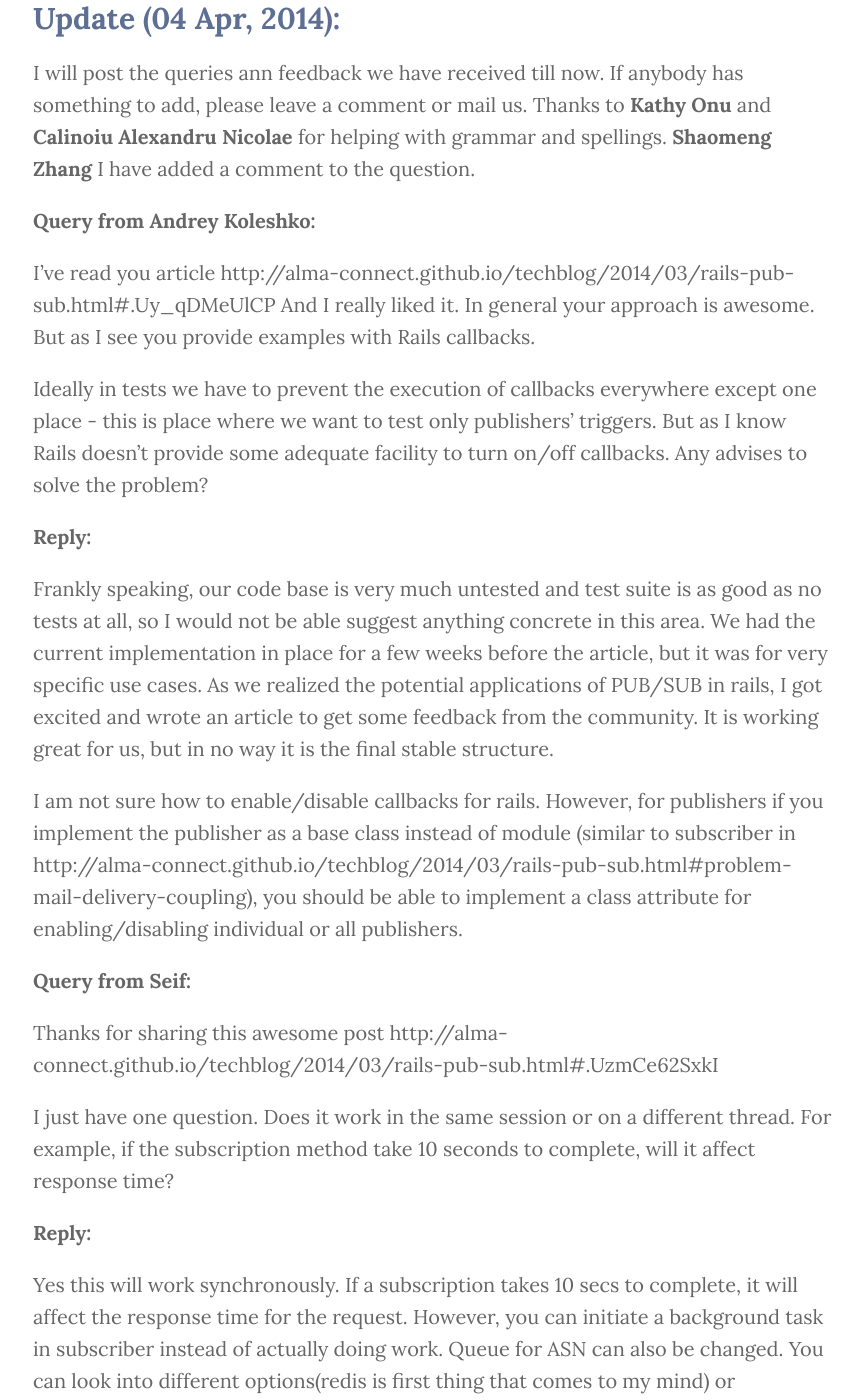
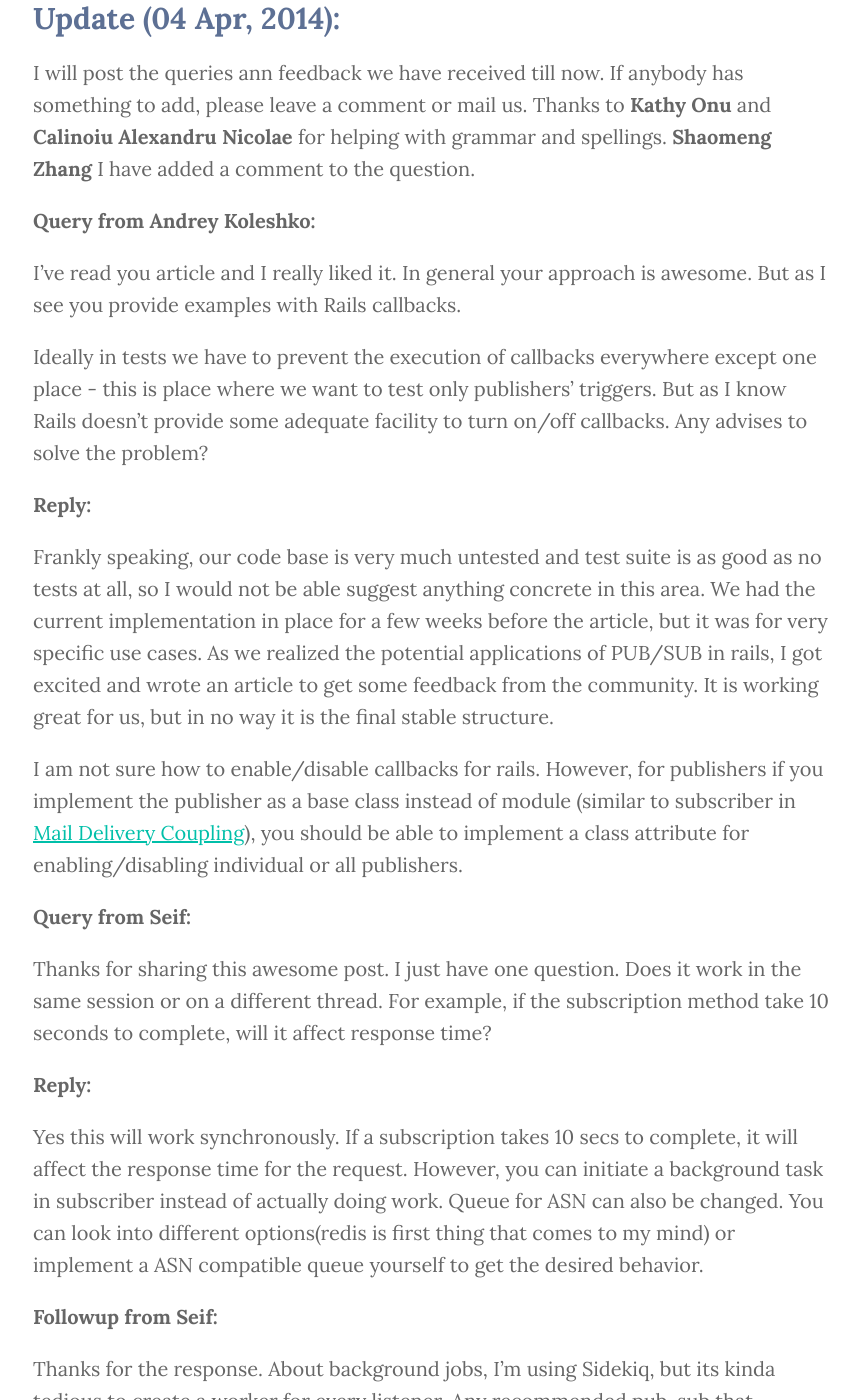
Before and after one commit to alma-connect/techblog, a Jekyll site: the page built from _posts/2014-01-03-rails-pub-sub.markdown, in a window 1280 px wide and 1400 px high, scrolled down 16904 px. Shown: the whole window, without its empty margins (207-1069 px from the left). Built offline with Jekyll 4.4.1, drawn with Linux system fonts in a browser that asks for light colours; Markdown is read by kramdown in place of the engine named in the settings; part of the change alters nothing that is shown.

Commit message:
add update to post

```diff
--- a/_posts/2014-01-03-rails-pub-sub.markdown
+++ b/_posts/2014-01-03-rails-pub-sub.markdown
@@ -590,8 +590,7 @@ I will post the queries ann feedback we have received till now. If anybody has s
 
 **Query from Andrey Koleshko:**
 
-I've read you article http://alma-connect.github.io/techblog/2014/03/rails-pub-sub.html#.Uy_qDMeUlCP
-And I really liked it. In general your approach is awesome. But as I see you provide examples with Rails callbacks.
+I've read you article and I really liked it. In general your approach is awesome. But as I see you provide examples with Rails callbacks.
 
 Ideally in tests we have to prevent the execution of callbacks everywhere except one place - this is place where we want to test only publishers' triggers. But as I know Rails doesn't provide some adequate facility to turn on/off callbacks. Any advises to solve the problem?
 
@@ -599,13 +598,11 @@ Ideally in tests we have to prevent the execution of callbacks everywhere except
 
 Frankly speaking, our code base is very much untested and test suite is as good as no tests at all, so I would not be able suggest anything concrete in this area. We had the current implementation in place for a few weeks before the article, but it was for very specific use cases. As we realized the potential applications of PUB/SUB in rails, I got excited and wrote an article to get some feedback from the community. It is working great for us, but in no way it is the final stable structure.
 
-I am not sure how to enable/disable callbacks for rails. However, for publishers if you implement the publisher as a base class instead of module (similar to subscriber in http://alma-connect.github.io/techblog/2014/03/rails-pub-sub.html#problem-mail-delivery-coupling), you should be able to implement a class attribute for enabling/disabling individual or all publishers.
+I am not sure how to enable/disable callbacks for rails. However, for publishers if you implement the publisher as a base class instead of module (similar to subscriber in [Mail Delivery Coupling](#problem-mail-delivery-coupling)), you should be able to implement a class attribute for enabling/disabling individual or all publishers.
 
 **Query from Seif:**
 
-Thanks for sharing this awesome post http://alma-connect.github.io/techblog/2014/03/rails-pub-sub.html#.UzmCe62SxkI
-
-I just have one question. Does it work in the same session or on a different thread. For example, if the subscription method take 10 seconds to complete, will it affect response time?
+Thanks for sharing this awesome post. I just have one question. Does it work in the same session or on a different thread. For example, if the subscription method take 10 seconds to complete, will it affect response time?
 
 **Reply:**
 
```
